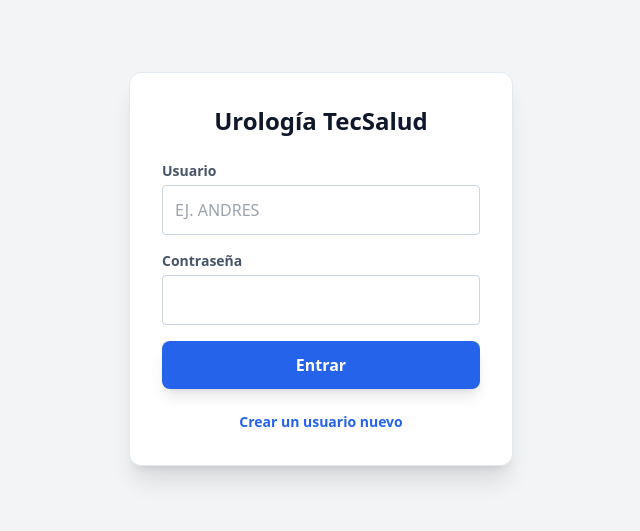
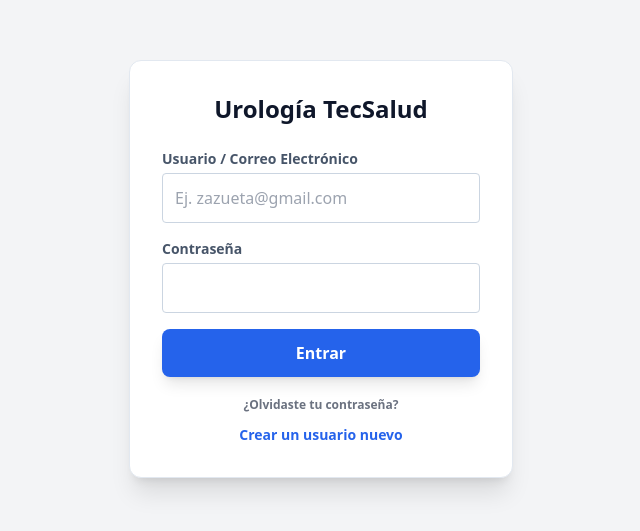
Before and after one commit to UroQro/TecRounds, a React (Vite) app: page / in a window 1280 px wide. Shown: the part 131-662 px from the top of the page, without its empty margins (319-959 px from the left). Built offline with nearby package versions, Linux system fonts and the light colour scheme; no server answers.

Commit message:
Add files via upload

```diff
--- a/package.json
+++ b/package.json
@@ -1,7 +1,7 @@
 {
-  "name": "rounds-tecsalud-v78.4",
+  "name": "rounds-tecsalud-v79",
   "private": true,
-  "version": "78.4.0",
+  "version": "79.0.0",
   "type": "module",
   "scripts": { "dev": "vite", "build": "vite build", "preview": "vite preview" },
   "dependencies": {
--- a/src/App.jsx
+++ b/src/App.jsx
@@ -155,7 +155,7 @@ export default function App() {
           {view === 'discharges' && <Discharges privacyMode={privacyMode} />}
         </main>
         <footer className="bg-gray-200 dark:bg-black p-3 text-center text-[10px] text-slate-500 dark:text-slate-500 border-t border-gray-300 dark:border-gray-800 pb-8 flex justify-center items-center gap-2">
-          <span>© 2026 Rosenzweig/Gemini</span> <span className="opacity-50">v78.4 Zazueta</span>
+          <span>© 2026 Rosenzweig/Gemini</span> <span className="opacity-50">v79.0 HybridAuth</span>
           <button onClick={() => setShowAdmin(true)} className="opacity-20 hover:opacity-100 transition-opacity ml-2 p-1 text-slate-800 dark:text-white" title="Admin Panel"><Lock size={12}/></button>
         </footer>
       </div>
--- a/src/components/Login.jsx
+++ b/src/components/Login.jsx
@@ -1,5 +1,5 @@
 import React, { useState } from 'react';
-import { signInWithEmailAndPassword, createUserWithEmailAndPassword } from 'firebase/auth';
+import { signInWithEmailAndPassword, createUserWithEmailAndPassword, sendPasswordResetEmail } from 'firebase/auth';
 import { auth } from '../firebase';
 
 export default function Login() {
@@ -7,16 +7,23 @@ export default function Login() {
   const [password, setPassword] = useState('');
   const [masterPass, setMasterPass] = useState('');
   const [error, setError] = useState('');
+  const [msg, setMsg] = useState('');
   const [isRegistering, setIsRegistering] = useState(false);
   const FAKE_DOMAIN = "@rounds.app";
 
   const handleAuth = async (e) => {
-    e.preventDefault(); setError('');
-    const email = username.trim() + FAKE_DOMAIN;
+    e.preventDefault(); setError(''); setMsg('');
+
+    // LOGIN HÍBRIDO: Si tiene '@', es correo real. Si no, le pegamos el dominio falso.
+    const email = username.includes('@') ? username.trim() : username.trim().toUpperCase() + FAKE_DOMAIN;
 
     if (isRegistering) {
         if (masterPass !== 'urotec123') {
             setError('Clave maestra incorrecta.');
+            return;
+        }
+        if (!username.includes('@')) {
+            setError('Para cuentas nuevas es OBLIGATORIO usar un correo electrónico real.');
             return;
         }
     }
@@ -33,28 +40,59 @@ export default function Login() {
     }
   };
 
-  const inputClass = "w-full p-3 border rounded outline-none uppercase focus:border-blue-500 bg-white dark:bg-slate-900 border-slate-300 dark:border-slate-600 text-slate-900 dark:text-white";
+  const handleResetPassword = async () => {
+      setError(''); setMsg('');
+      if (!username.includes('@')) {
+          return setError("Escribe tu correo electrónico real en la barra superior para recuperar la contraseña.");
+      }
+      try {
+          await sendPasswordResetEmail(auth, username.trim());
+          setMsg("¡Enlace de recuperación enviado! Revisa tu bandeja de entrada o carpeta de Spam.");
+      } catch (err) {
+          setError("Error: Verifica que el correo esté bien escrito y haya sido registrado.");
+      }
+  };
+
+  // Se quitó el 'uppercase' forzado visualmente para que los correos reales se vean normales
+  const inputClass = "w-full p-3 border rounded outline-none focus:border-blue-500 bg-white dark:bg-slate-900 border-slate-300 dark:border-slate-600 text-slate-900 dark:text-white";
 
   return (
     <div className="min-h-screen flex items-center justify-center p-4 bg-gray-100 dark:bg-slate-900 transition-colors">
       <div className="bg-white dark:bg-slate-800 p-8 rounded-xl shadow-xl w-full max-w-sm border border-slate-200 dark:border-slate-700">
         <h1 className="text-2xl font-bold text-slate-900 dark:text-white mb-6 text-center">Urología TecSalud</h1>
+
         {error && <div className="bg-red-100 dark:bg-red-900/50 text-red-700 dark:text-red-200 p-3 rounded text-sm mb-4 border border-red-200 dark:border-red-700">{error}</div>}
+        {msg && <div className="bg-green-100 dark:bg-green-900/50 text-green-700 dark:text-green-200 p-3 rounded text-sm mb-4 border border-green-200 dark:border-green-700">{msg}</div>}
+
         <form onSubmit={handleAuth} className="space-y-4">
-            <div><label className="text-sm font-bold text-slate-600 dark:text-gray-400 block mb-1">Usuario</label><input type="text" value={username} onChange={e=>setUsername(e.target.value)} className={inputClass} placeholder="EJ. ANDRES" required /></div>
-            <div><label className="text-sm font-bold text-slate-600 dark:text-gray-400 block mb-1">Contraseña</label><input type="password" value={password} onChange={e=>setPassword(e.target.value)} className={inputClass.replace('uppercase','')} required minLength="6" /></div>
+            <div>
+                <label className="text-sm font-bold text-slate-600 dark:text-gray-400 block mb-1">Usuario / Correo Electrónico</label>
+                <input type="text" value={username} onChange={e=>setUsername(e.target.value)} className={inputClass} placeholder="Ej. zazueta@gmail.com" required />
+            </div>
+            <div>
+                <label className="text-sm font-bold text-slate-600 dark:text-gray-400 block mb-1">Contraseña</label>
+                <input type="password" value={password} onChange={e=>setPassword(e.target.value)} className={inputClass} required minLength="6" />
+            </div>
 
             {isRegistering && (
                 <div>
                     <label className="text-sm font-bold text-slate-600 dark:text-gray-400 block mb-1">Clave Maestra</label>
-                    <input type="password" value={masterPass} onChange={e=>setMasterPass(e.target.value)} className={inputClass.replace('uppercase','')} placeholder="Requerida para registro" required />
+                    <input type="password" value={masterPass} onChange={e=>setMasterPass(e.target.value)} className={inputClass} placeholder="Requerida para registro" required />
                 </div>
             )}
 
-            <button type="submit" className="w-full bg-blue-600 dark:bg-blue-700 text-white py-3 rounded-lg font-bold hover:opacity-90 transition shadow-lg">{isRegistering ? 'Crear Cuenta' : 'Entrar'}</button>
+            <button type="submit" className="w-full bg-blue-600 dark:bg-blue-700 text-white py-3 rounded-lg font-bold hover:opacity-90 transition shadow-lg">
+                {isRegistering ? 'Crear Cuenta' : 'Entrar'}
+            </button>
         </form>
-        <div className="mt-5 text-center">
-            <button onClick={() => { setIsRegistering(!isRegistering); setError(''); setMasterPass(''); }} className="text-sm text-blue-600 dark:text-blue-400 font-bold hover:underline">
+
+        <div className="mt-5 flex flex-col gap-3 text-center">
+            {!isRegistering && (
+                <button onClick={handleResetPassword} className="text-xs text-gray-500 dark:text-gray-400 font-semibold hover:underline">
+                    ¿Olvidaste tu contraseña?
+                </button>
+            )}
+            <button onClick={() => { setIsRegistering(!isRegistering); setError(''); setMsg(''); setMasterPass(''); }} className="text-sm text-blue-600 dark:text-blue-400 font-bold hover:underline">
                 {isRegistering ? '¿Ya tienes cuenta? Inicia sesión' : 'Crear un usuario nuevo'}
             </button>
         </div>
--- a/src/constants.js
+++ b/src/constants.js
@@ -13,11 +13,6 @@ export const DEFAULT_RESIDENTS = [
   "Zazueta", "Galindo", "Joaquin", "Jorge", "Yvonne", "Ana", "Patricio", "Guillermo", "Mario"
 ].sort();
 
-export const RESIDENTS = [
-  "Andres", "Roxana", "Diego", "Ivan", "Mariel", "Carlos", "Kevin", "Felipe",
-  "Zazueta", "Galindo", "Joaquin", "Jorge", "Yvonne", "Ana", "Patricio", "Guillermo", "Mario"
-].sort();
-
 export const LOCATIONS = [
   "HZH", "Angeles", "Clinic", "Oca", "CEM", "Cirugia", "DH", "DHE",
   "San Felipe", "San Vicente", "San Camilo", "Conchita", "Christus", "Instituto",
```
Also changed, not shown: src/components/AdminPanel.jsx (+7 -23 lines).
